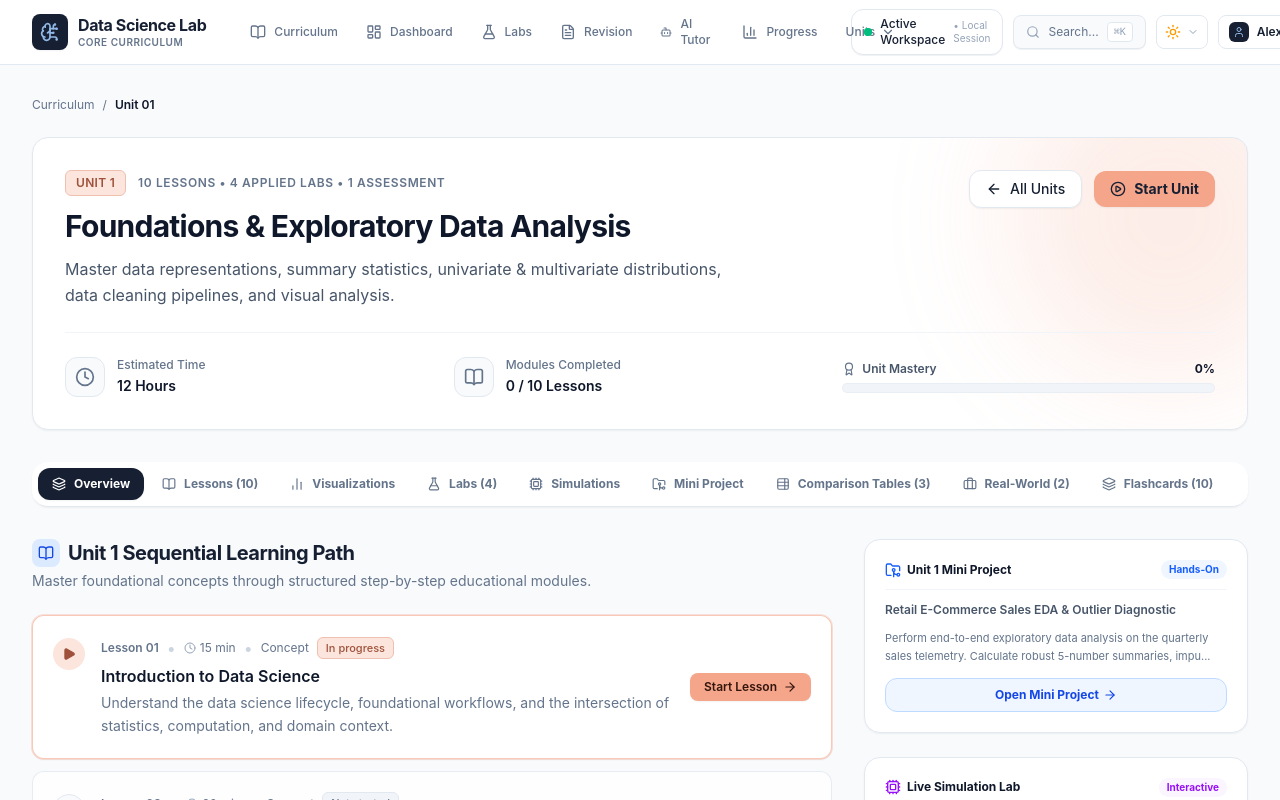
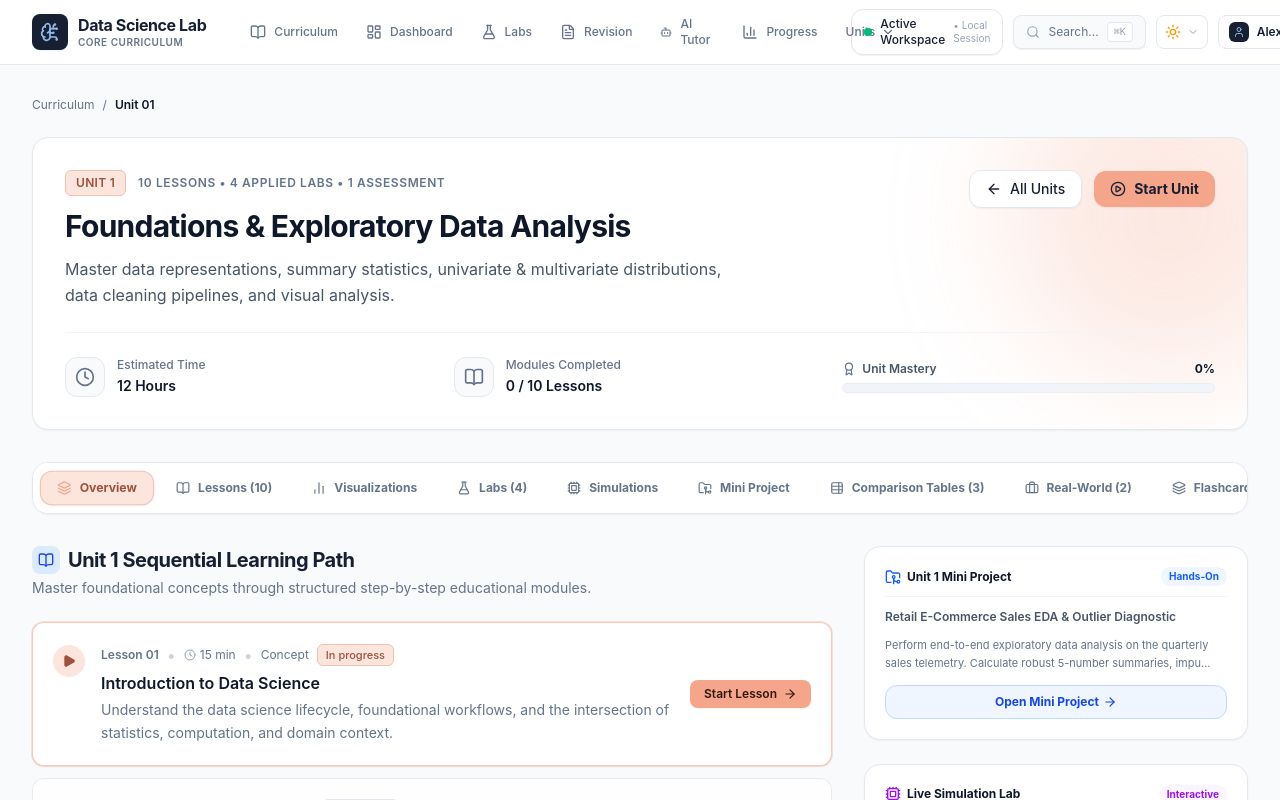
Before and after one commit to siyaagrawal475-rgb/data-science-lab, a Next.js app: page /units/1 in a window 1280 px wide. Shown: the top 800 px of the page. Built offline with nearby package versions, Linux system fonts and the light colour scheme.

Commit message:
Phase 12 final product QA and UI polish

```diff
--- a/src/components/units/UnitHeader.tsx
+++ b/src/components/units/UnitHeader.tsx
@@ -52,8 +52,8 @@ export const UnitHeader: React.FC<UnitHeaderProps> = ({
       <div className="p-6 sm:p-8 bg-white dark:bg-[#151F2B] rounded-2xl border border-[#E2E8F0] dark:border-[#2E3B4A] shadow-xs space-y-6 relative overflow-hidden">
         {/* Subtle decorative background tint */}
         <div
-          className="absolute -right-20 -top-20 w-80 h-80 rounded-full blur-3xl pointer-events-none opacity-20 dark:opacity-10"
-          style={{ backgroundColor: 'var(--unit-1-primary, #F4A58A)' }}
+          className="absolute -right-20 -top-20 w-80 h-80 rounded-full blur-3xl pointer-events-none opacity-25 dark:opacity-15"
+          style={{ backgroundColor: `var(--unit-${unitNumber}-primary)` }}
         />
 
         <div className="flex flex-col md:flex-row md:items-start justify-between gap-6 relative z-10">
--- a/src/components/units/UnitWorkspaceTabs.tsx
+++ b/src/components/units/UnitWorkspaceTabs.tsx
@@ -115,8 +115,8 @@ export const UnitWorkspaceTabs: React.FC<UnitWorkspaceTabsProps> = ({
       />
 
       {/* Navigation Tab Bar */}
-      <div className="border-b border-[#E2E8F0] dark:border-[#334155] bg-white dark:bg-[#111827] rounded-2xl p-1.5 shadow-xs overflow-x-auto">
-        <div className="flex items-center gap-1 min-w-max">
+      <div className="border border-[#E2E8F0] dark:border-[#334155] bg-white dark:bg-[#111827] rounded-2xl p-2 shadow-xs overflow-x-auto">
+        <div className="flex items-center gap-1.5 min-w-max">
           {tabList.map((tab) => {
             const Icon = tab.icon;
             const isActive = activeTab === tab.id;
@@ -124,13 +124,25 @@ export const UnitWorkspaceTabs: React.FC<UnitWorkspaceTabsProps> = ({
               <button
                 key={tab.id}
                 onClick={() => setActiveTab(tab.id)}
-                className={`flex items-center gap-2 px-3.5 py-2 rounded-xl text-xs font-bold transition-all cursor-pointer whitespace-nowrap ${
+                style={
                   isActive
-                    ? 'bg-[#172033] dark:bg-[#1E293B] text-white shadow-xs'
-                    : 'text-[#64748B] dark:text-[#94A3B8] hover:text-[#0F172A] dark:hover:text-white hover:bg-[#F8FAFC] dark:hover:bg-[#172033]'
+                    ? {
+                        backgroundColor: unit.colorTokens.soft,
+                        color: unit.colorTokens.text,
+                        borderColor: unit.colorTokens.border,
+                      }
+                    : undefined
+                }
+                className={`flex items-center gap-2 px-4 py-2 rounded-xl text-xs font-bold transition-all cursor-pointer whitespace-nowrap border ${
+                  isActive
+                    ? 'shadow-xs scale-[1.02]'
+                    : 'border-transparent text-[#64748B] dark:text-[#94A3B8] hover:text-[#0F172A] dark:hover:text-white hover:bg-[#F8FAFC] dark:hover:bg-[#172033]'
                 }`}
               >
-                <Icon className="w-3.5 h-3.5" />
+                <Icon
+                  className="w-3.5 h-3.5"
+                  style={isActive ? { color: unit.colorTokens.primary } : undefined}
+                />
                 <span>{tab.label}</span>
               </button>
             );
```
